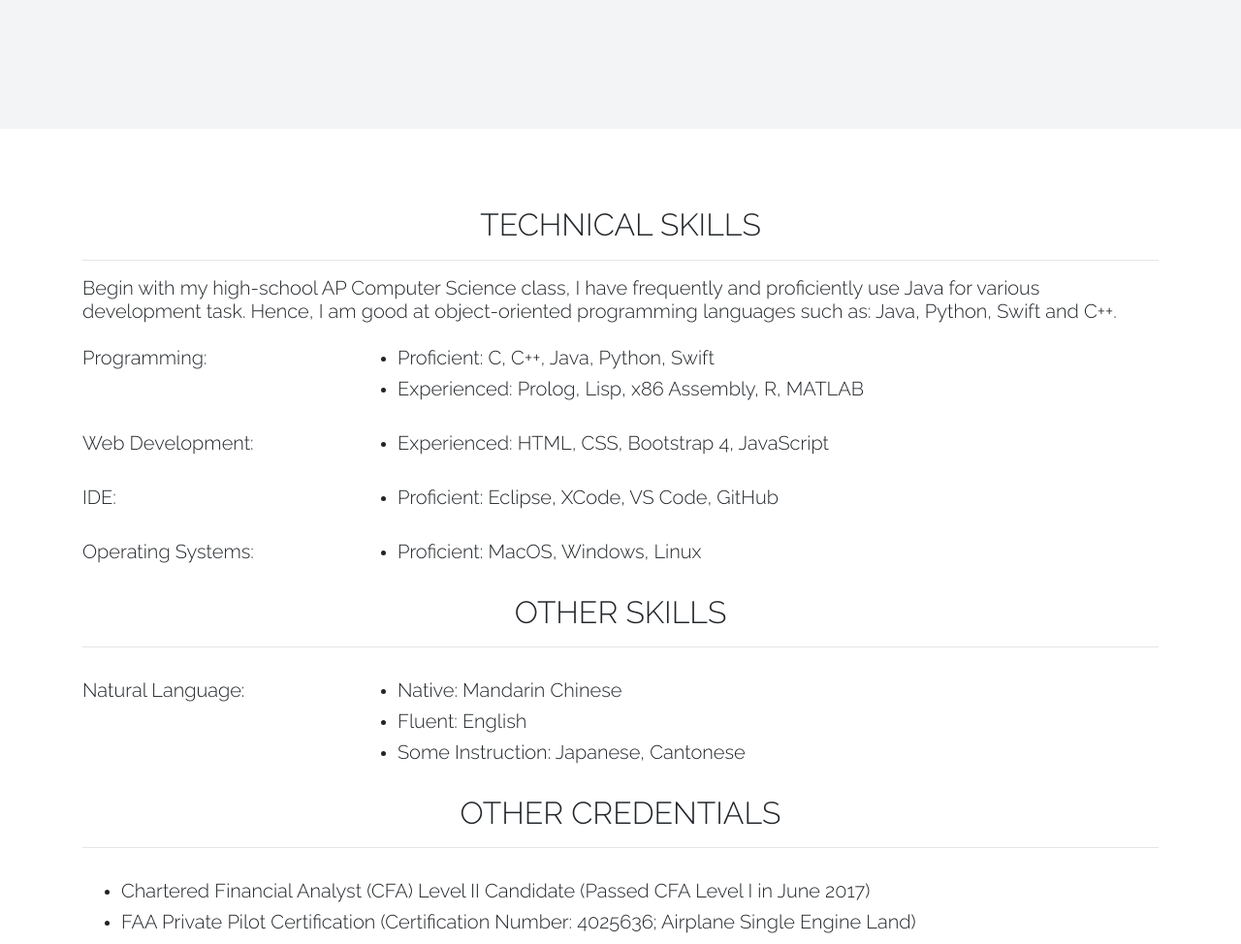
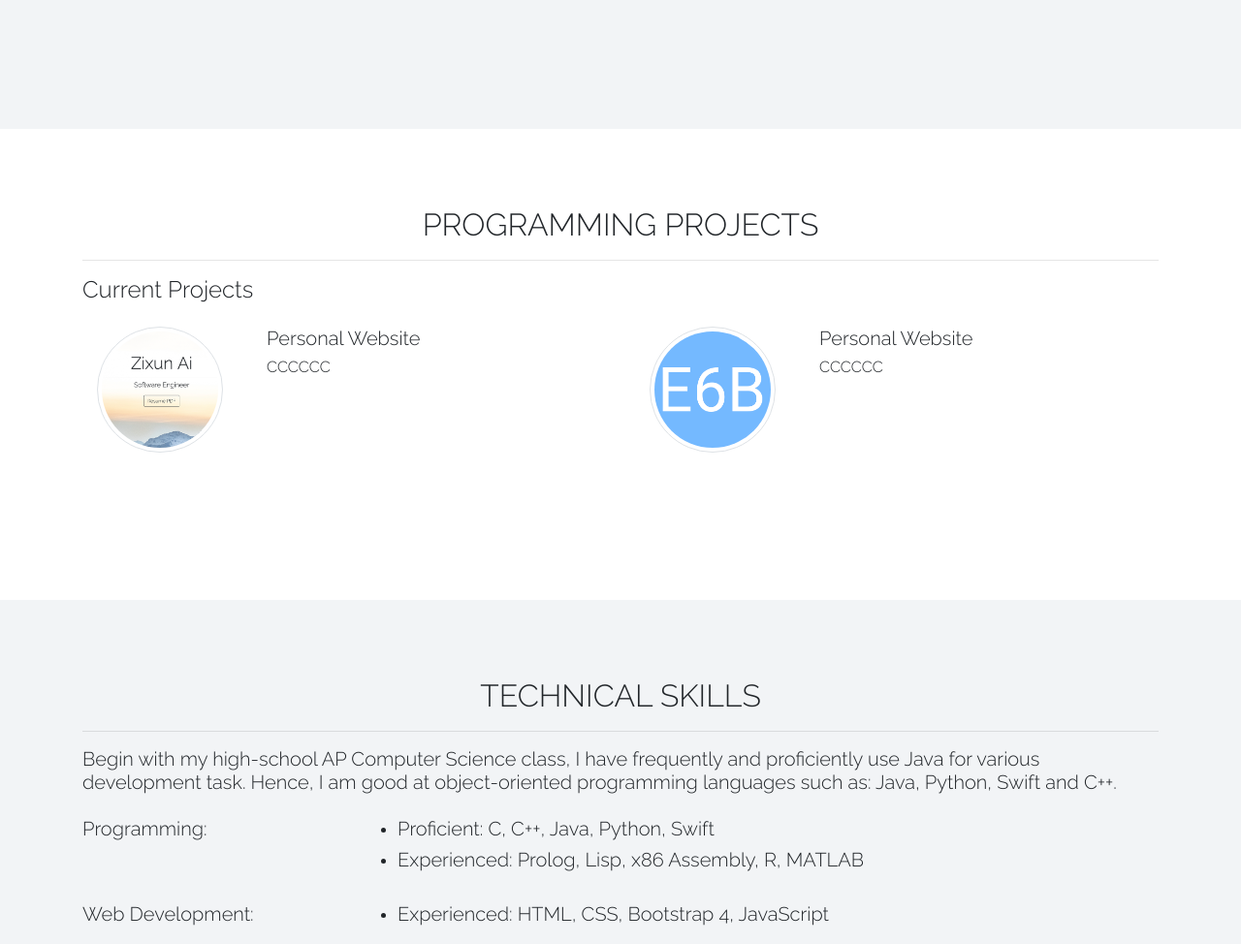
Before and after one commit to Ai-Zixun/PortfolioZixunAi, a plain HTML site: page index.html in a window 1280 px wide. Shown: the part 1820-2794 px from the top of the page at 97% size. Drawn offline with nearby package versions, Linux system fonts and the light colour scheme.

Commit message:
Add Projects

```diff
--- a/css/index.css
+++ b/css/index.css
@@ -66,8 +66,15 @@ h2 {
     height: auto;
 }
 
-#skills {
+#projects {
     padding-top: 10vh;
     padding-bottom: 15vh;
     text-align: center;
 }
+
+#skills {
+    padding-top: 10vh;
+    padding-bottom: 15vh;
+    background-color: #F2F4F6;
+    text-align: center;
+}
--- a/index.html
+++ b/index.html
@@ -45,11 +45,12 @@
           <a class="nav-link" href="#education">Education</a>
         </li>
         <li class="nav-item">
+          <a class="nav-link" href="#projects">Projects</a>
+        </li>
+        <li class="nav-item">
           <a class="nav-link" href="#skills">Skills</a>
         </li>
-        <li class="nav-item">
-          <a class="nav-link disabled" href="#">Projects</a>
-        </li>
+
         <li class="nav-item">
           <a class="nav-link disabled" href="#">Experience</a>
         </li>
@@ -122,13 +123,13 @@
         </div>
       </div>
       <div class="row pb-3">
-        <div class="col-sm-2 col-md-2 col-lg-2">
+        <div class="col-sm-4 col-md-2">
           <div class="container">
             <img class="education-logo-image" src="pic/lse_logo.png" alt="LSE Logo" height="100">
           </div>
 
         </div>
-        <div class="col-sm-10 col-md-10 col-lg-10">
+        <div class="col-sm-6 col-md-10 col-lg-10">
           <div class="text-left">
             <h5>The London School of Economics and Political Science - LSE</h5>
             <h6>Master of Science in Management</h6>
@@ -137,12 +138,12 @@
       </div>
 
       <div class="row pb-3">
-        <div class="col-sm-2 col-md-2 col-lg-2">
+        <div class="col-sm-4 col-md-2">
           <div class="container ">
             <img class="education-logo-image" src="pic/ucirvine_logo.png" alt="UCI Logo" height="100">
           </div>
         </div>
-        <div class="col-sm-10 col-md-10 col-lg-10">
+        <div class="col-sm-6 col-md-10 col-lg-10">
           <div class="text-left">
             <h5>University of California, Irvine - UC Irvine</h5>
             <h6>Bachelor of Science in Computer Science</h6>
@@ -161,6 +162,55 @@
           </div>
         </div>
       </div>
+    </div>
+  </section>
+
+  <!-- Projects Section -->
+  <section id="projects">
+    <div class="container">
+      <div class="row">
+        <div class="col-lg-12">
+          <div id="about-me-content">
+            <h2>Programming Projects</h2>
+            <hr>
+          </div>
+        </div>
+      </div>
+      <div class="row pb-3">
+        <div class="col-sm-12 text-left">
+          <h4>Current Projects</h4>
+        </div>
+      </div>
+      <div class="row pb-3">
+        <div class="col-4 col-md-3 col-lg-2">
+          <div class="container">
+            <img class="img-thumbnail rounded-circle" src="pic/personal_website.png" alt="Personal Website Snapshot" >
+          </div>
+
+        </div>
+        <div class="col-6 col-md-3 col-lg-4">
+          <div class="text-left">
+            <h5>Personal Website</h5>
+            <h6>CCCCCC</h6>
+          </div>
+        </div>
+        <div class="col-4 col-md-3 col-lg-2">
+          <div class="container">
+            <img class="img-thumbnail rounded-circle" src="pic/e6b.png" alt="Personal Website Snapshot" >
+          </div>
+
+        </div>
+        <div class="col-6 col-md-3 col-lg-4">
+          <div class="text-left">
+            <h5>Personal Website</h5>
+            <h6>CCCCCC</h6>
+          </div>
+        </div>
+      </div>
+      <div class="row pb-3">
+
+      </div>
+
     </div>
   </section>
 
@@ -312,24 +362,8 @@
     </div>
   </section>
 
+
   <!--
-  <section id="Projects">
-    <p>Lorem ipsum dolor sit amet, consectetur adipiscing elit, sed do eiusmod tempor incididunt ut labore et dolore
-      magna aliqua. Venenatis a condimentum vitae sapien pellentesque habitant morbi. Ultricies lacus sed turpis
-      tincidunt id. Dui faucibus in ornare quam viverra orci. Amet porttitor eget dolor morbi. Velit dignissim sodales
-      ut eu sem. Vel orci porta non pulvinar neque. Interdum posuere lorem ipsum dolor sit amet consectetur adipiscing.
-      Lorem donec massa sapien faucibus et molestie. Et tortor at risus viverra adipiscing. Interdum velit laoreet id
-      donec ultrices tincidunt arcu. Pulvinar mattis nunc sed blandit libero volutpat sed cras ornare. Ipsum dolor sit
-      amet consectetur adipiscing elit.</p>
-    <p>Ornare suspendisse sed nisi lacus sed viverra. Lacus viverra vitae congue eu consequat ac felis. Sed risus
-      ultricies tristique nulla. Commodo ullamcorper a lacus vestibulum. Ut diam quam nulla porttitor massa id neque
-      aliquam. Nisi porta lorem mollis aliquam ut porttitor. Nec nam aliquam sem et tortor consequat id porta nibh. Non
-      quam lacus suspendisse faucibus interdum posuere lorem ipsum dolor. Id volutpat lacus laoreet non. Morbi tincidunt
-      ornare massa eget egestas purus viverra accumsan in. Semper risus in hendrerit gravida. Volutpat consequat mauris
-      nunc congue nisi. Bibendum est ultricies integer quis auctor elit. Morbi quis commodo odio aenean sed adipiscing
-      diam donec. Eros donec ac odio tempor. Proin sed libero enim sed.</p>
-
-  </section>
   <section id="Experience">
     <p>Lorem ipsum dolor sit amet, consectetur adipiscing elit, sed do eiusmod tempor incididunt ut labore et dolore
       magna aliqua. Venenatis a condimentum vitae sapien pellentesque habitant morbi. Ultricies lacus sed turpis
```
Also changed, not shown: pic/e6b.png (added), pic/personal_website.png (added), 1 other file.
